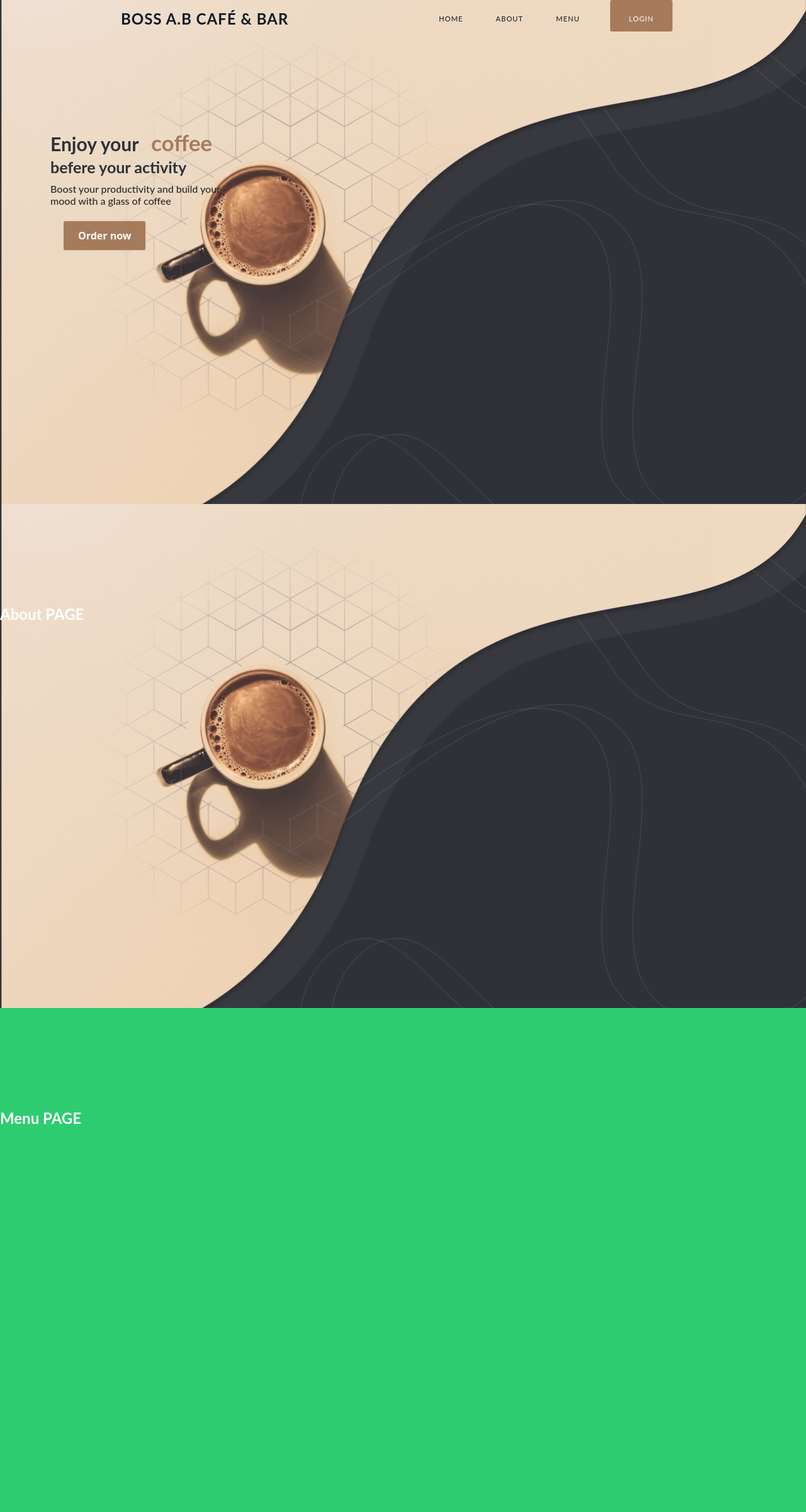
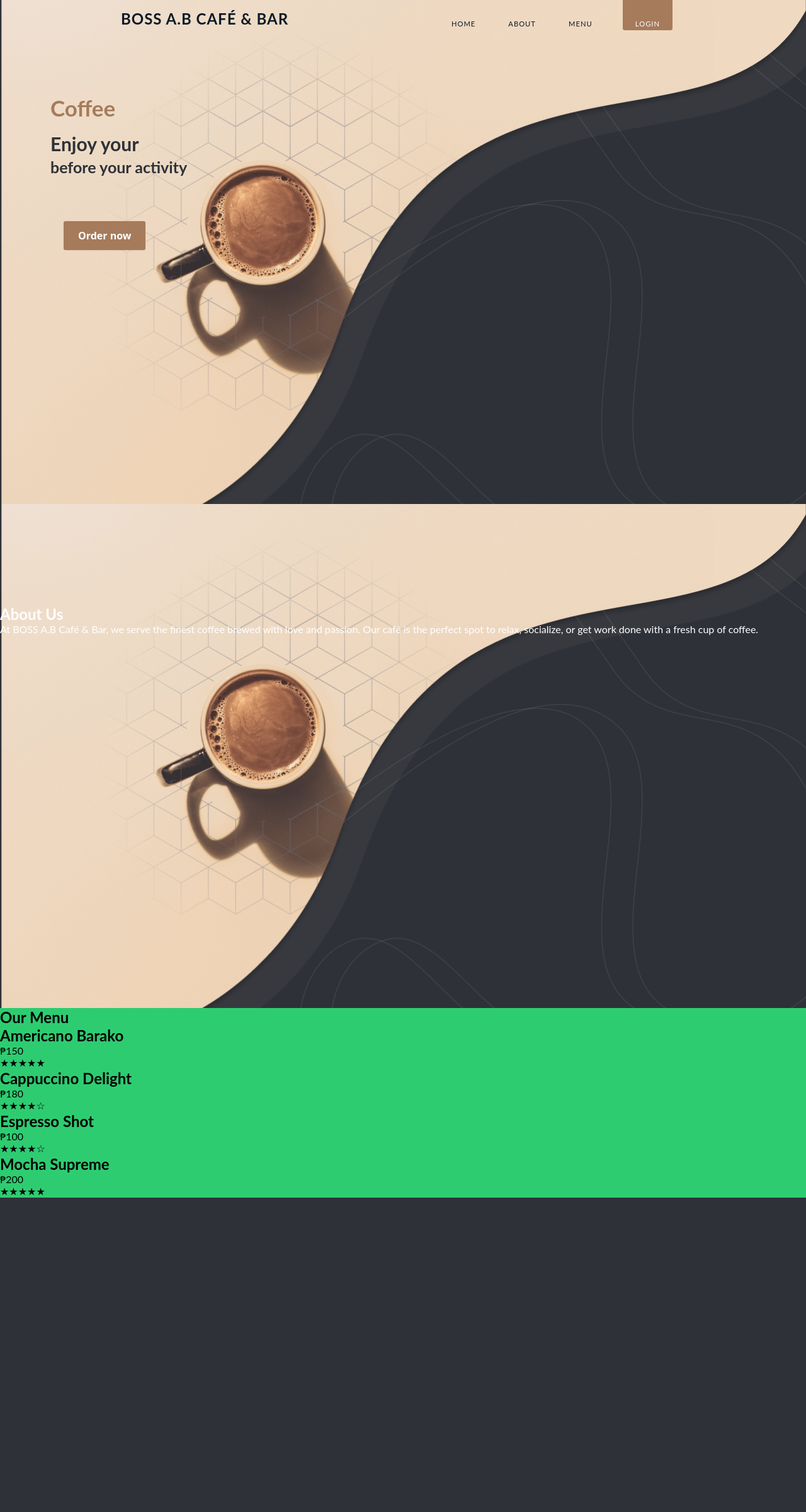
Before and after one commit to Kentoyyy/BOSS-A---B, a PHP site: page /home.php in a window 1280 px wide. Shown: the whole page at 63% size. After the commit the page ends 1901 px from the top, so only its background shows below. Run offline with PHP 8.4, Linux system fonts and the light colour scheme.

Commit message:
Update home.php

```diff
--- a/home.php
+++ b/home.php
@@ -2,63 +2,87 @@
 <html lang="en">
 
 <head>
-<link rel="icon" type="image/x-icon" href="favicon.ico">
-
+    <!-- Meta Information -->
     <meta charset="UTF-8">
     <meta name="viewport" content="width=device-width, initial-scale=1.0">
+    <title>Home - BOSS A.B Café & Bar</title>
+
+    <!-- Favicon -->
     <link rel="icon" type="image/x-icon" href="favicon.ico">
 
+    <!-- Stylesheet -->
     <link rel="stylesheet" href="style.css">
-
-    <title>Home - BOSS A.B Café & Bar</title>
 </head>
 
 <body>
-    <nav id="navbar" class="">
+    <!-- Navigation Bar -->
+    <nav id="navbar">
         <div class="nav-wrapper">
-
+            <!-- Logo -->
             <div class="logo">
-                <a href="#Home"><i class=""></i>
+                <a href="#Home">
                     <h1>BOSS A.B Café & Bar</h1>
                 </a>
             </div>
 
-
+            <!-- Navigation Menu -->
             <ul id="menu">
-                <li><a href="#Home">Home</a></li><!--
-         -->
-                <li><a href="#About">About</a></li><!--
-         -->
+                <li><a href="#Home">Home</a></li>
+                <li><a href="#About">About</a></li>
                 <li><a href="#Menu">Menu</a></li>
-                <li><a style="background-color: #A67B5B; padding: 0px 30px 0px; border-radius: 3px; color: #fff;"
-                        href="index.php">Login</a></li>
+                <li>
+                    <a href="index.php" style="background-color: #A67B5B; padding: 10px 20px; border-radius: 3px; color: #fff;">
+                        Login
+                    </a>
+                </li>
             </ul>
         </div>
     </nav>
-    <section class="about section bd-container" id="Home">
 
-
+    <!-- Home Section -->
+    <section id="Home" class="section">
         <div class="content">
             <h1>Enjoy your</h1>
-            <h1 style="margin-left: 240px; position: absolute; font-size: 35px; margin-top: 45px;  color: #A67B5B;">
-                coffee</h1>
-            <h2>befere your activity</h2>
-            <p
-                style="margin-left: 80px; margin-top: 130px; font-style: bold; position: absolute; font-weight: 500; color: rgb(42, 42, 42); font-size: 16;">
-                Boost your productivity and build your<br>mood with a glass of coffee</p>
+            <h1 style="color: #A67B5B; font-size: 35px; margin-top: -10px;">Coffee</h1>
+            <h2>before your activity</h2>
             <a href="index.php" class="button">Order now</a>
         </div>
     </section>
 
-
-    <section class="about section bd-container" id="About">
-        <h1>About PAGE</h1>
+    <!-- About Section -->
+    <section id="About" class="section">
+        <div class="container">
+            <h1>About Us</h1>
+            <p>At BOSS A.B Café & Bar, we serve the finest coffee brewed with love and passion. Our café is the perfect spot to relax, socialize, or get work done with a fresh cup of coffee.</p>
+        </div>
     </section>
 
-    <section class="about section bd-container" id="Menu">
-        <h1>Menu PAGE</h1>
+    <!-- Menu Section -->
+    <section id="Menu" class="menu-section">
+        <h1>Our Menu</h1>
+        <div class="menu-container">
+            <div class="menu-item">
+                <h2>Americano Barako</h2>
+                <p class="price">₱150</p>
+                <p class="rating">★★★★★</p>
+            </div>
+            <div class="menu-item">
+                <h2>Cappuccino Delight</h2>
+                <p class="price">₱180</p>
+                <p class="rating">★★★★☆</p>
+            </div>
+            <div class="menu-item">
+                <h2>Espresso Shot</h2>
+                <p class="price">₱100</p>
+                <p class="rating">★★★★☆</p>
+            </div>
+            <div class="menu-item">
+                <h2>Mocha Supreme</h2>
+                <p class="price">₱200</p>
+                <p class="rating">★★★★★</p>
+            </div>
+        </div>
     </section>
-
 </body>
 
 </html>
```
